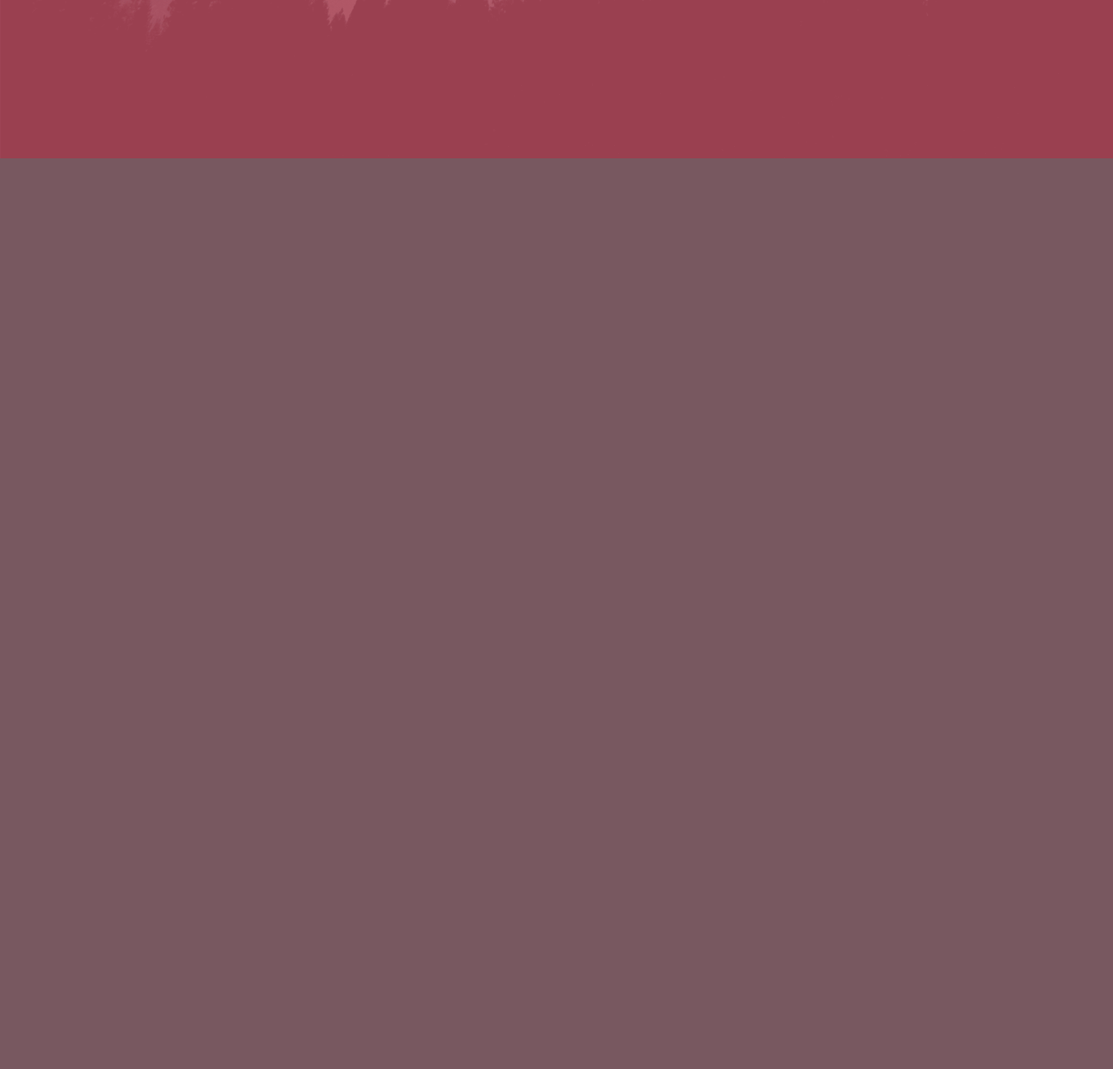
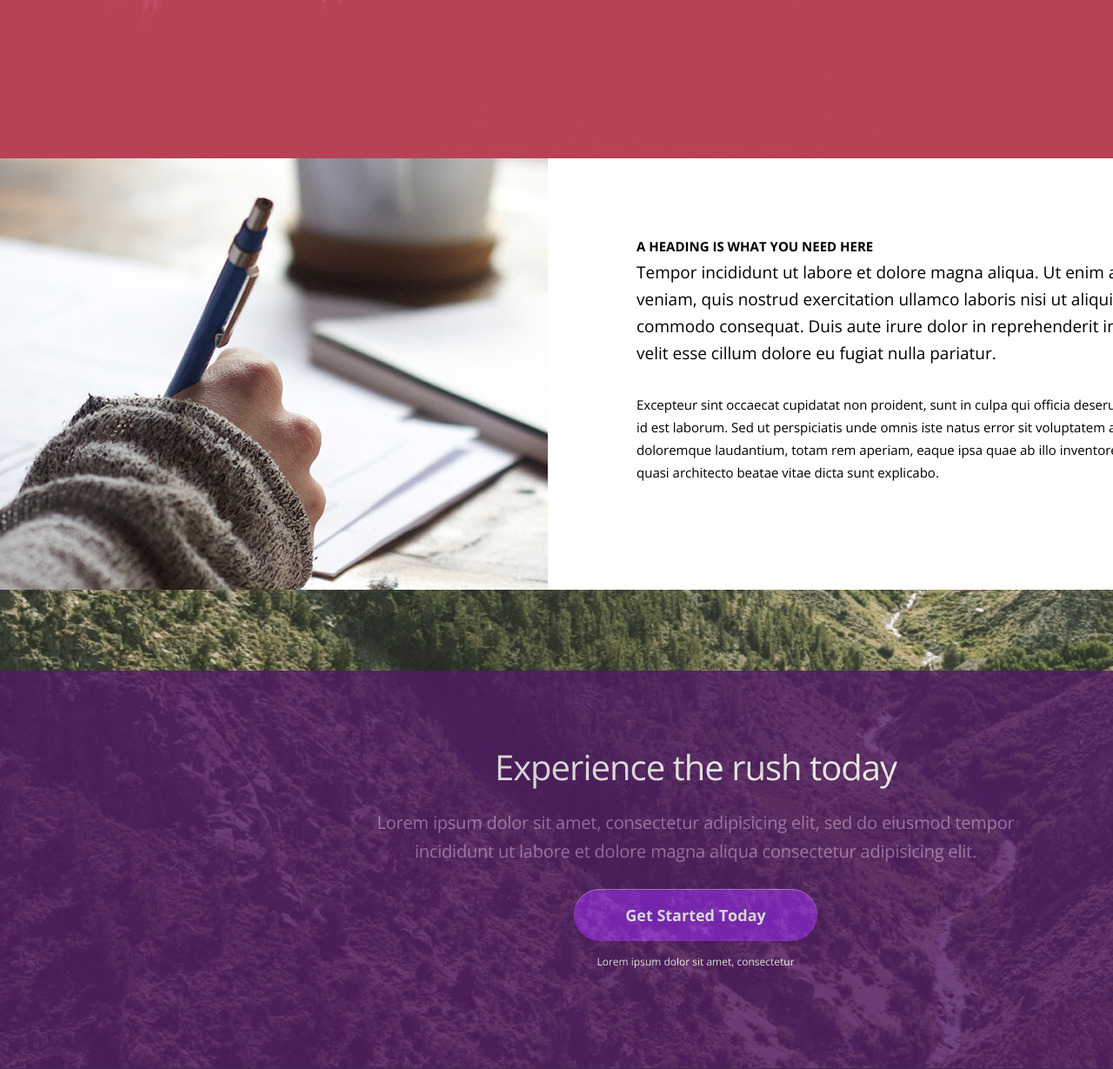
Before and after one commit to center-1/pex, a plain HTML site: page index.html in a window 1280 px wide. Shown: the part 1748-2977 px from the top of the page at 87% size. Before the commit the page ends 1930 px from the top, so only its background shows below. Drawn offline with nearby package versions, Linux system fonts and the light colour scheme.

Commit message:
блоки rubric и image-stretch = готовы!
обновил файл .png макета

```diff
--- a/css/style.css
+++ b/css/style.css
@@ -2,10 +2,7 @@ body {
   font-family: 'Open Sans', sans-serif;
   width: 1600px;
   margin: 0 auto;
-  background-color: #785860;
-  background-image: url("../img/header_bg.png");
-  background-repeat: no-repeat;
-  background-position: top center;
+  background: #f7f1e8 url("../img/header_bg.png") no-repeat top center;
   background-size: 1600px 893px;
 }
 .container {
@@ -113,6 +110,7 @@ body {
   vertical-align: top;
   width: 280px;
   height: 60px;
+  color: #ffffff;
   font-size: 18px;
   font-weight: 700;
   line-height: 60.13px;
@@ -124,7 +122,6 @@ body {
 .button-wrapper {
   margin-right: -7px;
   margin-top: 4px;
-  color: #ffffff;
   background-color: #8824cd;
 }
 .wrapper p {
@@ -169,9 +166,7 @@ body {
   margin-top: 45px;
 }
 .started {
-  background-color: #c15065;
-  background-image: url("../img/started_bg.png");
-  background-repeat: no-repeat;
+  background: #e7526b url("../img/started_bg.png") no-repeat 20% 100%;
   min-height: 540px;
 }
 .started-inner {
@@ -199,3 +194,71 @@ body {
   background-color: #ffffff;
   color: #d54c63;
 }
+.rubric {
+  display: flex;
+  background-color: #ffffff;
+}
+.rubric-img {
+  width: 630px;
+  height: 496px;
+  background: #e8d0d0 url("../img/rubric_hand.jpg") no-repeat 100% 0;
+}
+.rubric-news {
+  width: 650px;
+  padding: 55px 102px;
+}
+.rubric-heading {
+  margin-top: 33px;
+  margin-bottom: 0px;
+  font-size: 15px;
+  font-weight: 700;
+  line-height: 26px;
+  text-transform: uppercase;
+}
+.rubric-news p:nth-child(2) {
+  margin-top: 2px;
+  font-size: 19px;
+  line-height: 31px;
+}
+.rubric-news p:nth-child(3) {
+  margin-top: 30px;
+  font-size: 15px;
+  line-height: 26px;
+}
+.image-stretch {
+  padding-top: 93px;
+  background: #0d5d1c url("../img/image_stretch_bg.png") no-repeat 18% 0%;
+}
+.image-content {
+  min-height: 457px;
+  padding: 1px 430px 0px;
+  text-align: center;
+  background-color: #521a66;
+  opacity: 0.8;
+}
+.image-heading {
+  margin: 86px 0px 10px;
+  color: #ffffff;
+  font-size: 40px;
+  font-weight: 300;
+  line-height: 48px;
+  letter-spacing: -1px;
+}
+.image-content p + p {
+  margin-top: 23px;
+  color: #a87bb7;
+  font-size: 20px;
+  font-weight: 400;
+  line-height: 33px;
+  letter-spacing: -0.2px;
+}
+.image-content p:last-child {
+  margin-top: 15px;
+  color: #ffffff;
+  font-size: 12px;
+  line-height: 17px;
+}
+.button-image-stretch {
+  margin-top: 7px;
+  background-color: #8824cd;
+}
--- a/index.html
+++ b/index.html
@@ -38,7 +38,6 @@
           </div>
         </div>
       </div>
-
       <div class="features">
         <div class="container">
           <ul>
@@ -61,7 +60,6 @@
           </ul>
         </div>
       </div>
-
       <div class="started">
         <div class="container">
           <div class="started-inner">
@@ -71,11 +69,21 @@
           </div>
         </div>
       </div>
-
       <div class="rubric">
+        <div class="rubric-img"></div>
+        <div class="rubric-news">
+          <p class="rubric-heading">A heading is what you need here</p>
+          <p>Tempor incididunt ut labore et dolore magna aliqua. Ut enim ad minim veniam, quis nostrud exercitation ullamco laboris nisi ut aliquip ex ea commodo consequat. Duis aute irure dolor in reprehenderit in voluptate velit esse cillum dolore eu fugiat nulla pariatur.</p>
+          <p>Excepteur sint occaecat cupidatat non proident, sunt in culpa qui officia deserunt mollit anim id est laborum. Sed ut perspiciatis unde omnis iste natus error sit voluptatem accusantium doloremque laudantium, totam rem aperiam, eaque ipsa quae ab illo inventore veritatis et quasi architecto beatae vitae dicta sunt explicabo.</p>
+        </div>
       </div>
-
       <div class="image-stretch">
+        <div class="image-content">
+          <p class="image-heading">Experience the rush today</p>
+          <p>Lorem ipsum dolor sit amet, consectetur adipisicing elit, sed do eiusmod tempor incididunt ut labore et dolore magna aliqua consectetur adipisicing elit.</p>
+          <a class="button button-image-stretch" href="#GetStarted">Get Started Today</a>
+          <p>Lorem ipsum dolor sit amet, consectetur</p>
+        </div>
       </div>
 
       <div class="feature-article">
```
Also changed, not shown: img/image_stretch_bg.png (added), img/rubric_hand.jpg (added), 3 other files.
